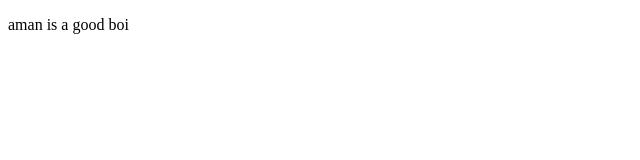
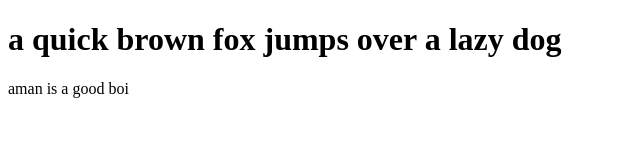
Before and after one commit to capamank/guthib-tutorial, a plain HTML site: page index.html in a window 1280 px wide. Shown: the whole page, without its empty margins (0-640 px from the left). Drawn offline with Linux system fonts and the light colour scheme.

Commit message:
a new commit

```diff
--- a/index.html
+++ b/index.html
@@ -6,6 +6,7 @@
     <title>Document</title>
 </head>
 <body>
+    <h1>a quick brown fox jumps over a lazy dog</h1>
     <p>aman is a good boi</p>
 </body>
 </html>
```
